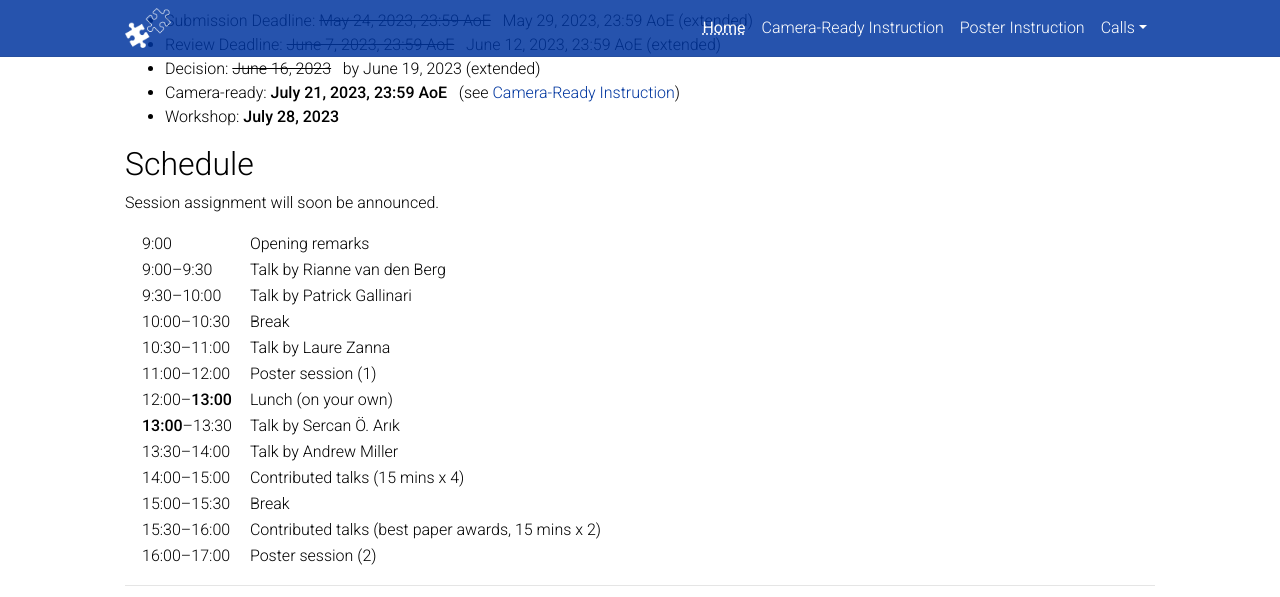
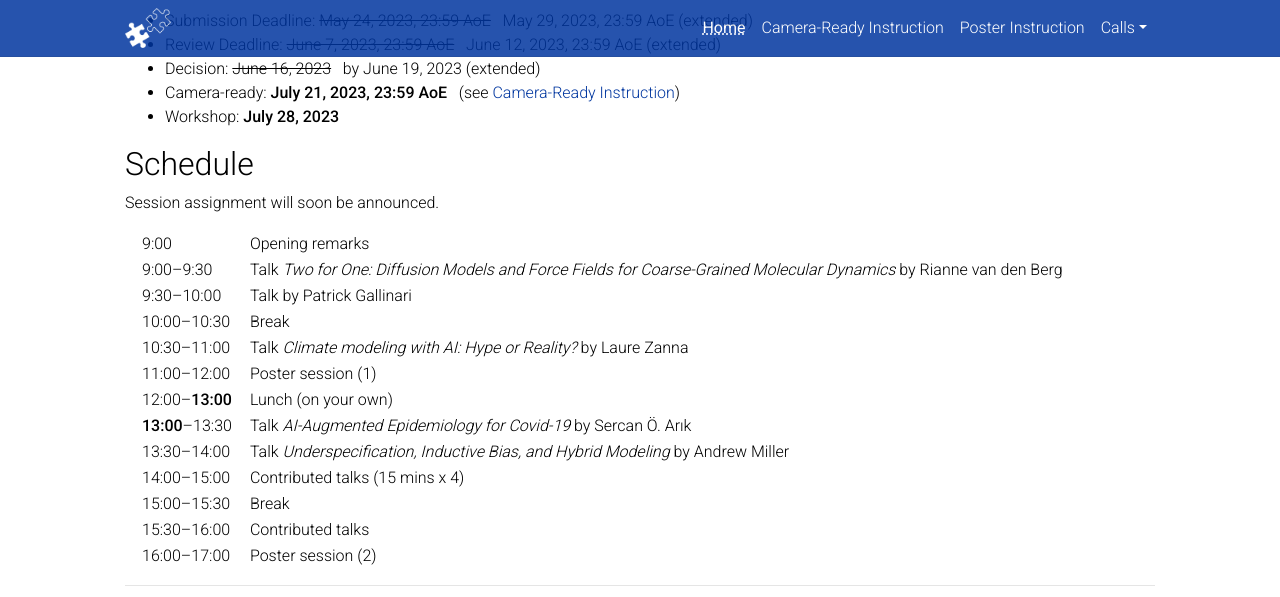
Before and after one commit to syns-ml/2023, a Jekyll site: the page built from _pages/home.md, in a window 1280 px wide and 900 px high, scrolled down 709 px, cut to the strip 0-597 px from the top of the window. Built offline with Jekyll 4.4.1, drawn with Linux system fonts in a browser that asks for light colours; full-size pictures stand in for the smaller copies a plugin makes; a style sheet for code colours, icons or effects is not loaded.

Commit message:
update schedule

```diff
--- a/_pages/home.md
+++ b/_pages/home.md
@@ -56,7 +56,7 @@
   </tr>
   <tr>
     <td>9:00&ndash;9:30</td>
-    <td>Talk by Rianne van den Berg</td>
+    <td>Talk <i>Two for One: Diffusion Models and Force Fields for Coarse-Grained Molecular Dynamics</i> by Rianne van den Berg</td>
   </tr>
   <tr>
     <td>9:30&ndash;10:00</td>
@@ -68,7 +68,7 @@
   </tr>
   <tr>
     <td>10:30&ndash;11:00</td>
-    <td>Talk by Laure Zanna</td>
+    <td>Talk <i>Climate modeling with AI: Hype or Reality?</i> by Laure Zanna</td>
   </tr>
   <tr>
     <td>11:00&ndash;12:00</td>
@@ -80,11 +80,11 @@
   </tr>
   <tr>
     <td><strong>13:00</strong>&ndash;13:30</td>
-    <td>Talk by Sercan Ö. Arık</td>
+    <td>Talk <i>AI-Augmented Epidemiology for Covid-19</i> by Sercan Ö. Arık</td>
   </tr>
   <tr>
     <td>13:30&ndash;14:00</td>
-    <td>Talk by Andrew Miller</td>
+    <td>Talk <i>Underspecification, Inductive Bias, and Hybrid Modeling</i> by Andrew Miller</td>
   </tr>
   <tr>
     <td>14:00&ndash;15:00</td>
@@ -96,7 +96,7 @@
   </tr>
   <tr>
     <td>15:30&ndash;16:00</td>
-    <td>Contributed talks (best paper awards, 15 mins x 2)</td>
+    <td>Contributed talks</td>
   </tr>
   <tr>
     <td>16:00&ndash;17:00</td>
```
